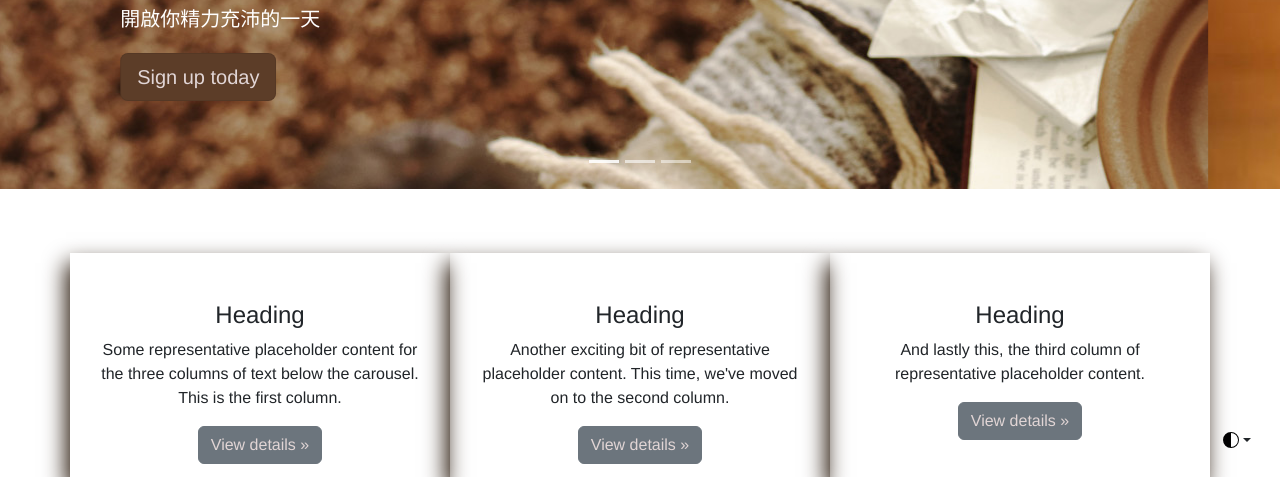
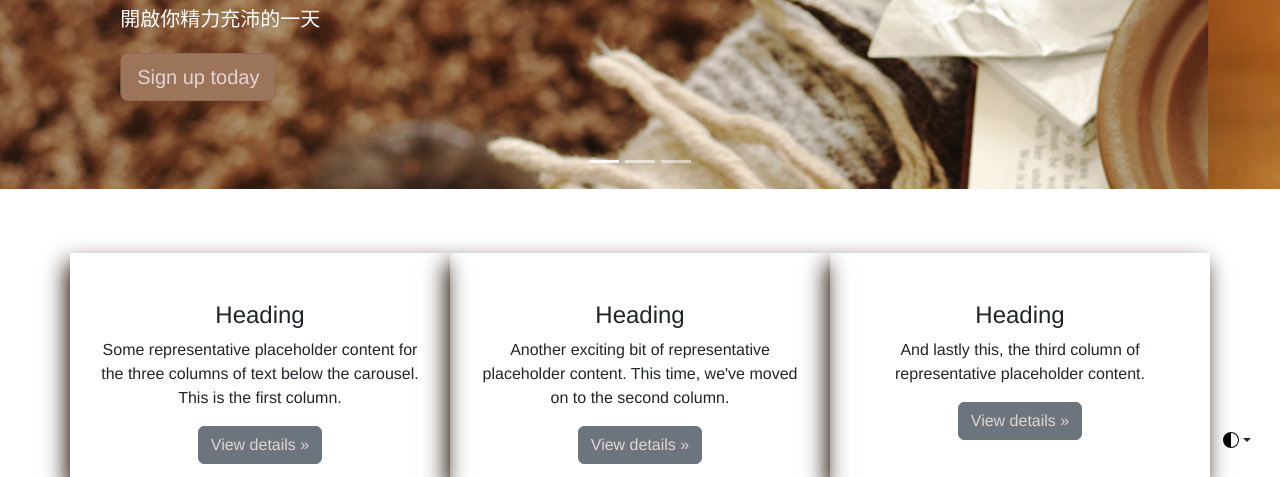
Before and after one commit to iammskao/iammskao, a plain HTML site: page index.html in a window 1280 px wide. Shown: the part 323-800 px from the top of the page. Drawn offline with Linux system fonts and the light colour scheme; a script that the page names is missing.

Commit message:
Update style.css
v2

```diff
--- a/css/style.css
+++ b/css/style.css
@@ -19,7 +19,7 @@ img{max-width: 100%;}
 
 /*以下是自設定*/
 .btn-primary {
-  --bs-btn-bg: #5c3d28;
+  --bs-btn-bg: #9b745a;
   --bs-btn-border-color: rgba(0, 0, 0, 0.075);
 }
 
```
